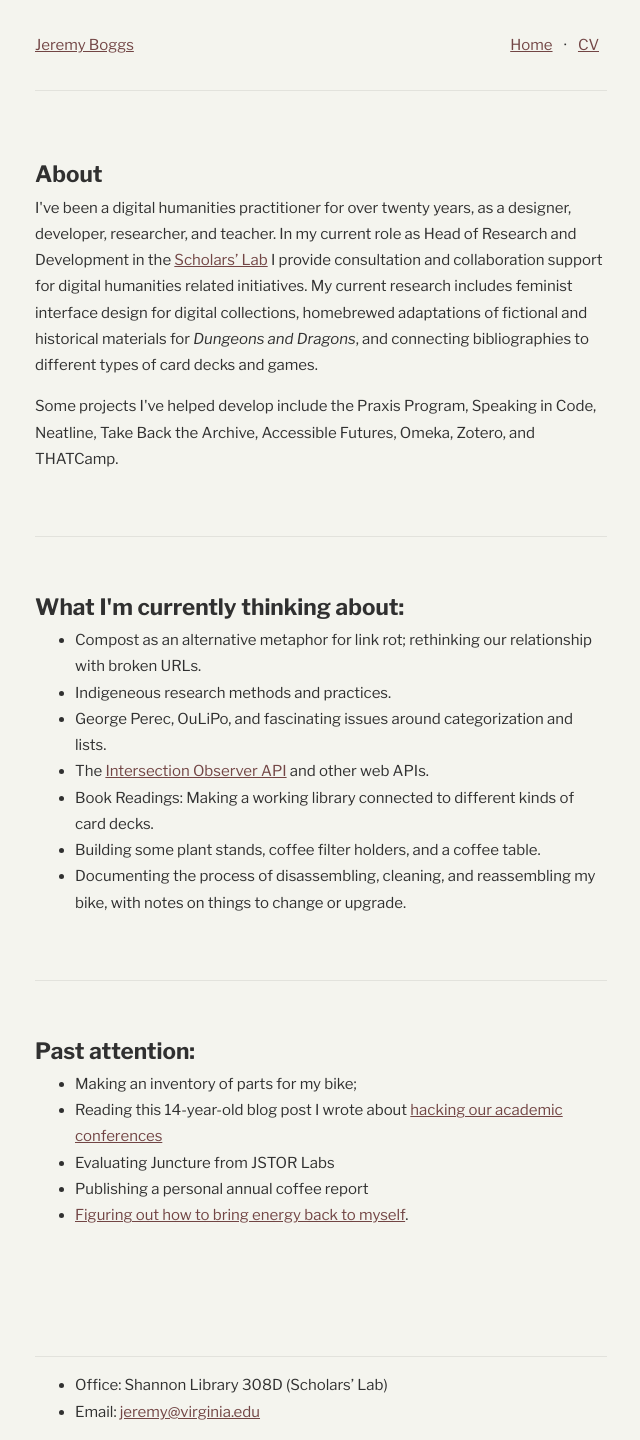
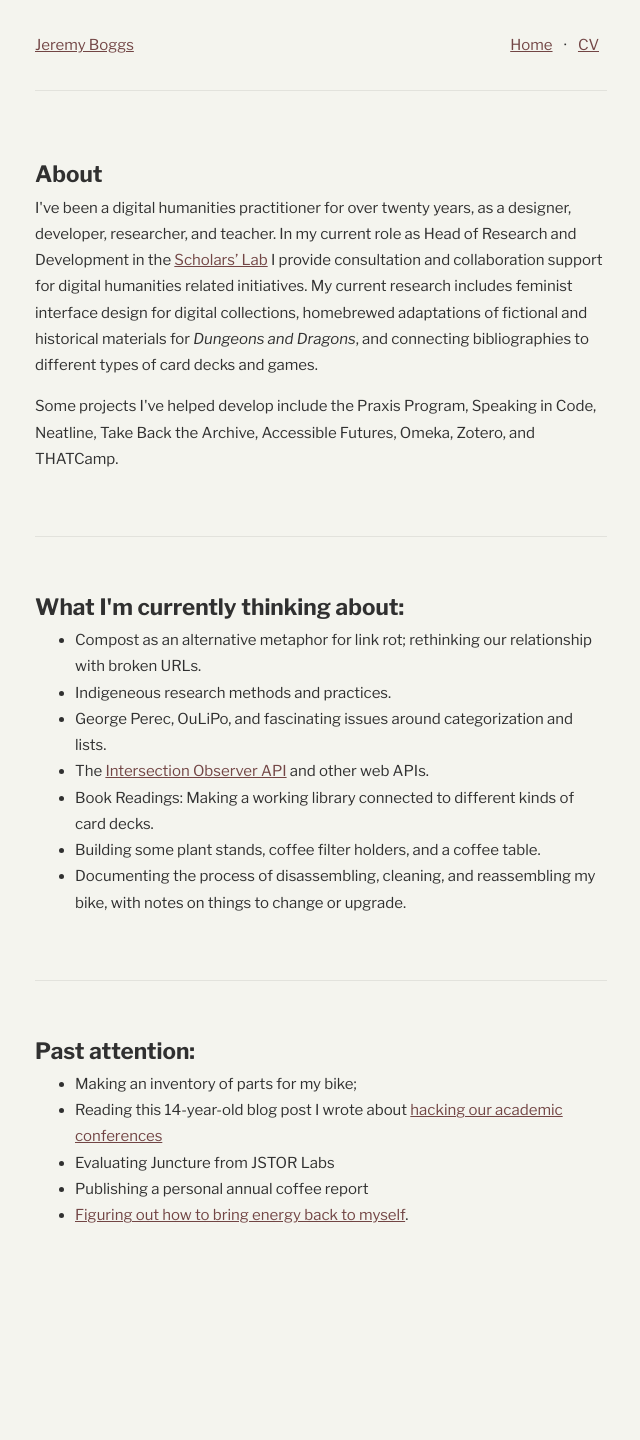
Before and after one commit to jeremyboggs/jeremyboggs.net, a Jekyll site: the page built from index.html, in a window 1280 px wide. Shown: the whole page, without its empty margins (319-959 px from the left). Built offline with Jekyll 4.4.1, drawn with Linux system fonts in a browser that asks for light colours; after the commit the page ends 1292 px from its top, so only the background shows below that.

Commit message:
Removes footer contact info.

```diff
--- a/_layouts/default.html
+++ b/_layouts/default.html
@@ -17,11 +17,5 @@
 <main role="main" id="main">
 {{ content }}
 </main>
-<footer role="contentinfo">
-  <ul>
-    <li>Office: Shannon Library 308D (Scholars’ Lab)</li>
-    <li>Email: <a href="mailto:jeremy@virginia.edu">jeremy@virginia.edu</a></li>
-  </ul>
-</footer>
 </body>
 </html>
```
